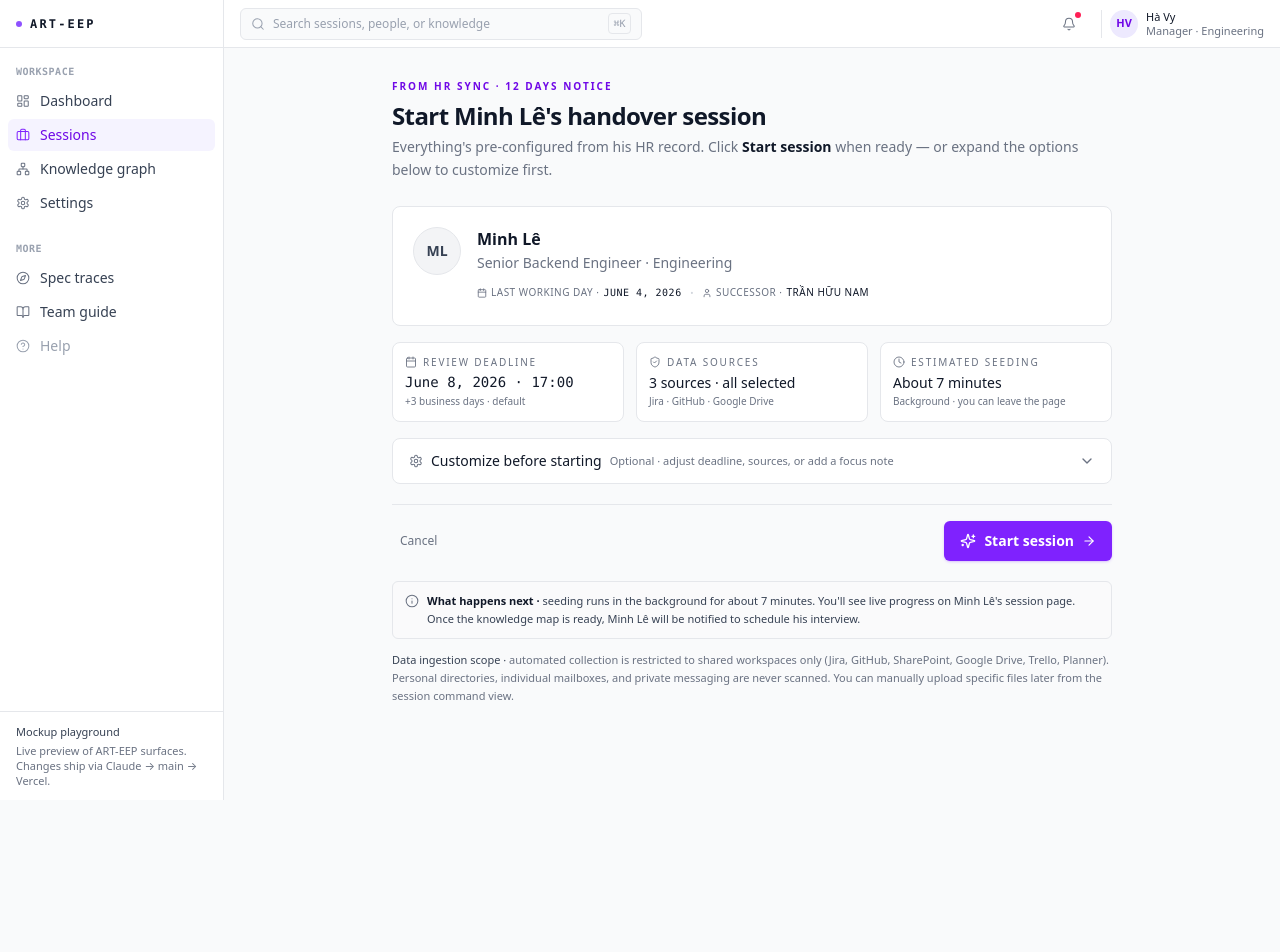
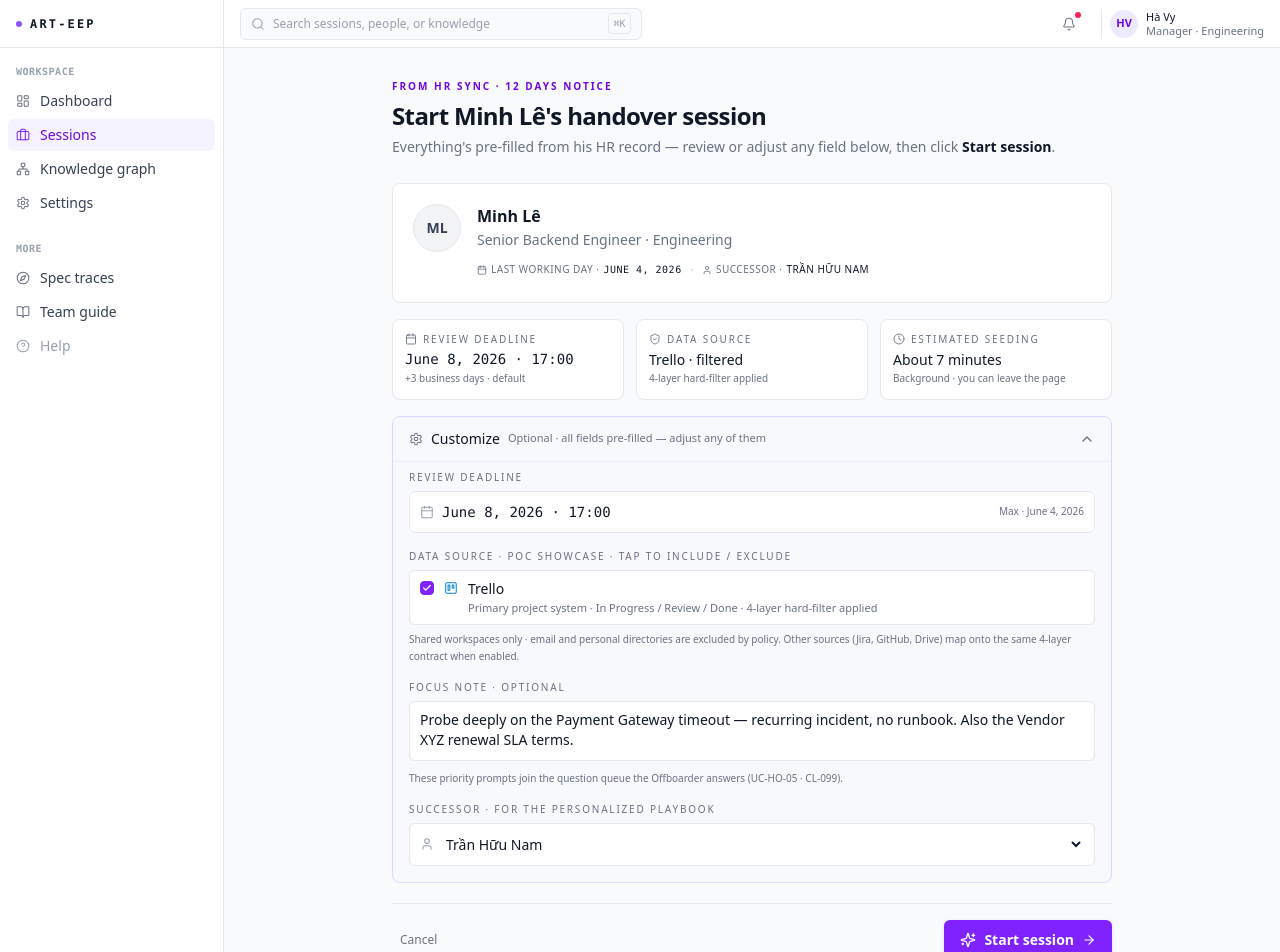
Before and after one commit to BuiDoanKhanhAnPrecioFishbone/esb-mockup, a Next.js app: page /session/new in a window 1280 px wide. Shown: the top 952 px of the page. Before the commit the page ends 800 px from the top, so only its background shows below. Built offline with nearby package versions, Linux system fonts and the light colour scheme.

Commit message:
feat(initiate): migrate quick-initiate to Trello source (CL-091); Customize panel open by default with all fields selectable + pre-filled (CL-105); capture copy -> async question queue (CL-099)

```diff
--- a/components/mockups/uc-ho-01-quick-initiate.jsx
+++ b/components/mockups/uc-ho-01-quick-initiate.jsx
@@ -3,31 +3,28 @@
 import React, { useState } from "react";
 import Link from "next/link";
 import {
-  ChevronLeft, ChevronRight, ChevronDown, ChevronUp, Check, X,
-  Calendar, Github, Folder, GitBranch, User, Sparkles, ArrowRight,
-  Info, Settings, FileText, Clock, AlertTriangle, ShieldCheck
+  ChevronLeft, ChevronRight, ChevronDown, ChevronUp, Check,
+  Calendar, Trello, User, Sparkles, ArrowRight,
+  Info, Settings, Clock, ShieldCheck
 } from "lucide-react";
 
 /* ═══════════════════════════════════════════════════════════════════
    UC-HO-01 · Quick Initiate — streamlined session creation
 
-   Design response to feedback that the multi-step wizard caused fatigue.
-   Principle: HR sync already knows everything needed. The manager's job
-   is to CONFIRM, not CONFIGURE. Defaults are good 95% of the time.
+   Principle: HR sync already knows everything needed. The manager
+   confirms, then starts. Defaults are good 95% of the time.
 
-   ONE screen. ONE primary action. Customization hidden behind a
-   progressive-disclosure expander for the rare cases that need it.
+   Field principle (CL-105): no field is hidden or disabled. The
+   Customize panel is shown by default — every option is visible,
+   selectable, and pre-filled with the happy-path value.
 
-   Data sources comply with the data-ingestion governance rule —
-   email is NEVER an automated source. Engineering sources are
-   Jira · GitHub · Google Drive (all shared workspaces).
+   POC data source (CL-091): Trello is the demonstrated source, with
+   the 4-Layer Hard-Filter applied as a source-agnostic ingestion
+   contract. Email and personal directories are never scanned.
 
-   Two states to demonstrate:
-     1. Default ready — collapsed expander · one click to start
-     2. Customize expanded — same screen with the expander open
-
-   After "Start session" the user is routed to /session/[id] —
-   the command view mockup. No more multi-step wizard.
+   Capture mechanism (CL-098/CL-099): voice interview deferred to
+   Phase 2 — the Offboarder answers an async question queue + uploads
+   files at their own pace.
 
    Honors locked design rules:
      · CL-018 sentence-shaped placeholder
@@ -36,8 +33,8 @@ import {
    ═══════════════════════════════════════════════════════════════════ */
 
 const FLOW = [
-  { id: "ready",     label: "Ready to start",      trigger: "Defaults from HR sync · one click to start." },
-  { id: "customize", label: "Customize before starting", trigger: "Same screen with the customize expander open." },
+  { id: "ready",     label: "Ready to start",           trigger: "Defaults from HR sync · all fields pre-filled." },
+  { id: "customize", label: "Customize before starting", trigger: "Every field is shown and adjustable." },
 ];
 
 const SCENARIO = {
@@ -51,10 +48,9 @@ const SCENARIO = {
   daysLeft: 12,
   defaultDeadline: "June 8, 2026 · 17:00",
   successor: "Trần Hữu Nam",
+  successorOptions: ["Trần Hữu Nam", "Duy Nguyễn", "Assign later"],
   sources: [
-    { icon: GitBranch, name: "Jira",           detail: "47 active tickets · 6 months of comments", selected: true },
-    { icon: Github,    name: "GitHub",         detail: "23 shared repos · PR descriptions, commit messages, wiki pages",  selected: true },
-    { icon: Folder,    name: "Google Drive",   detail: "412 files · titles and edit recency only · content read only during interview", selected: true },
+    { icon: Trello, name: "Trello", detail: "Primary project system · In Progress / Review / Done · 4-layer hard-filter applied", selected: true },
   ],
   seedingEstimate: "About 7 minutes",
 };
@@ -65,17 +61,16 @@ export default function UCHO01QuickInitiate({ embedded = false, view = "ready" }
     return i >= 0 ? i : 0;
   });
   const step = FLOW[stepIdx];
-  const showCustomize = stepIdx === 1;
 
   if (embedded) {
-    return <QuickInitiateScreen showCustomize={showCustomize} />;
+    return <QuickInitiateScreen />;
   }
 
   return (
     <div className="min-h-screen bg-gray-50 flex flex-col text-gray-900" style={{ fontFamily: 'ui-sans-serif, system-ui, -apple-system, "Segoe UI", sans-serif' }}>
       <TopBar step={step} stepIdx={stepIdx} onJump={setStepIdx} />
       <main className="flex-1">
-        <QuickInitiateScreen showCustomize={showCustomize} />
+        <QuickInitiateScreen />
       </main>
       <FooterNav stepIdx={stepIdx} step={step} onChange={setStepIdx} />
     </div>
@@ -153,10 +148,12 @@ function FooterNav({ stepIdx, step, onChange }) {
 
 /* ═══════════════════════════════════════════════════════════════════
    The quick-initiate screen
-   One layout, two states (customize collapsed / expanded)
+   Customize panel shown by default — all fields visible & adjustable
    ═══════════════════════════════════════════════════════════════════ */
 
-function QuickInitiateScreen({ showCustomize }) {
+function QuickInitiateScreen() {
+  const [open, setOpen] = useState(true);
+
   return (
     <div className="max-w-3xl mx-auto p-6">
       <div className="mb-6">
@@ -165,7 +162,7 @@ function QuickInitiateScreen({ showCustomize }) {
           Start {SCENARIO.offboarder}'s handover session
         </h1>
         <p className="text-sm text-gray-500 mt-1 leading-relaxed">
-          Everything's pre-configured from his HR record. Click <strong className="text-gray-900">Start session</strong> when ready — or expand the options below to customize first.
+          Everything's pre-filled from his HR record — review or adjust any field below, then click <strong className="text-gray-900">Start session</strong>.
         </p>
       </div>
 
@@ -195,29 +192,27 @@ function QuickInitiateScreen({ showCustomize }) {
 
       {/* Pre-configured defaults grid */}
       <div className="grid grid-cols-3 gap-3 mb-4">
-        <DefaultTile icon={Calendar}    label="Review deadline"    value={SCENARIO.defaultDeadline}      detail="+3 business days · default" />
-        <DefaultTile icon={ShieldCheck} label="Data sources"       value="3 sources · all selected"      detail="Jira · GitHub · Google Drive" />
-        <DefaultTile icon={Clock}       label="Estimated seeding"  value={SCENARIO.seedingEstimate}      detail="Background · you can leave the page" />
+        <DefaultTile icon={Calendar}    label="Review deadline"    value={SCENARIO.defaultDeadline}  detail="+3 business days · default" />
+        <DefaultTile icon={ShieldCheck} label="Data source"        value="Trello · filtered"          detail="4-layer hard-filter applied" />
+        <DefaultTile icon={Clock}       label="Estimated seeding"  value={SCENARIO.seedingEstimate}   detail="Background · you can leave the page" />
       </div>
 
-      {/* Progressive disclosure: Customize */}
-      <article className={`rounded-lg border ${showCustomize ? "border-violet-200 bg-violet-50/20" : "border-gray-200 bg-white"} mb-5 transition-colors`}>
-        <Link
-          href={showCustomize ? "/session/new" : "/session/new?customize=1"}
-          className={`w-full px-4 py-3 flex items-center justify-between text-left focus:outline-none focus:ring-2 focus:ring-violet-500/20 rounded-lg`}
+      {/* Customize — shown by default · all fields visible & adjustable */}
+      <article className={`rounded-lg border ${open ? "border-violet-200 bg-violet-50/20" : "border-gray-200 bg-white"} mb-5 transition-colors`}>
+        <button
+          type="button"
+          onClick={() => setOpen((o) => !o)}
+          className="w-full px-4 py-3 flex items-center justify-between text-left focus:outline-none focus:ring-2 focus:ring-violet-500/20 rounded-lg"
         >
           <div className="flex items-center gap-2 min-w-0">
             <Settings className="w-3.5 h-3.5 text-gray-500 shrink-0" strokeWidth={1.75} />
-            <span className="text-sm font-medium text-gray-900">Customize before starting</span>
-            <span className="text-[11px] text-gray-500">Optional · adjust deadline, sources, or add a focus note</span>
+            <span className="text-sm font-medium text-gray-900">Customize</span>
+            <span className="text-[11px] text-gray-500">Optional · all fields pre-filled — adjust any of them</span>
           </div>
-          {showCustomize
-            ? <ChevronUp className="w-4 h-4 text-gray-500 shrink-0" />
-            : <ChevronDown className="w-4 h-4 text-gray-500 shrink-0" />
-          }
-        </Link>
+          {open ? <ChevronUp className="w-4 h-4 text-gray-500 shrink-0" /> : <ChevronDown className="w-4 h-4 text-gray-500 shrink-0" />}
+        </button>
 
-        {showCustomize && <CustomizeBody />}
+        {open && <CustomizeBody />}
       </article>
 
       {/* Primary action row */}
@@ -242,12 +237,12 @@ function QuickInitiateScreen({ showCustomize }) {
       <article className="rounded-md border border-gray-200 bg-gray-50/40 px-3 py-2.5 mt-5 flex items-start gap-2">
         <Info className="w-3.5 h-3.5 text-gray-500 shrink-0 mt-0.5" strokeWidth={1.75} />
         <div className="text-[11px] text-gray-700 leading-relaxed flex-1">
-          <strong className="text-gray-900">What happens next ·</strong> seeding runs in the background for about 7 minutes. You'll see live progress on {SCENARIO.offboarder}'s session page. Once the knowledge map is ready, {SCENARIO.offboarder} will be notified to schedule his interview.
+          <strong className="text-gray-900">What happens next ·</strong> we gather from Trello in the background (about 7 minutes, 4-layer filter applied). You'll see live progress on {SCENARIO.offboarder}'s session page. Once the knowledge map is ready, {SCENARIO.offboarder} is notified to start answering his handover question queue.
         </div>
       </article>
 
       <p className="text-[11px] text-gray-500 mt-3 leading-relaxed">
-        <span className="text-gray-700 font-medium">Data ingestion scope ·</span> automated collection is restricted to shared workspaces only (Jira, GitHub, SharePoint, Google Drive, Trello, Planner). Personal directories, individual mailboxes, and private messaging are never scanned. You can manually upload specific files later from the session command view.
+        <span className="text-gray-700 font-medium">Data ingestion scope ·</span> automated collection is restricted to shared workspaces only (Trello, Jira, GitHub, SharePoint, Google Drive, Planner). Personal directories, individual mailboxes, and private messaging are never scanned. You can manually upload specific files later from the session command view.
       </p>
     </div>
   );
@@ -267,6 +262,12 @@ function DefaultTile({ icon: Icon, label, value, detail }) {
 }
 
 function CustomizeBody() {
+  const [sources, setSources] = useState(SCENARIO.sources.map((s) => ({ ...s })));
+  const [successor, setSuccessor] = useState(SCENARIO.successor);
+
+  const toggle = (name) =>
+    setSources((prev) => prev.map((s) => (s.name === name ? { ...s, selected: !s.selected } : s)));
+
   return (
     <div className="px-4 pb-4 pt-2 border-t border-violet-100 space-y-4">
       {/* Review deadline */}
@@ -283,25 +284,30 @@ function CustomizeBody() {
         </div>
       </div>
 
-      {/* Data sources */}
+      {/* Data source (interactive toggle) */}
       <div>
-        <label className="text-[10px] uppercase tracking-[0.18em] text-gray-500 font-medium block mb-1.5">Data sources · uncheck any to exclude</label>
+        <label className="text-[10px] uppercase tracking-[0.18em] text-gray-500 font-medium block mb-1.5">Data source · POC showcase · tap to include / exclude</label>
         <div className="space-y-1.5">
-          {SCENARIO.sources.map((s) => (
-            <label key={s.name} className="flex items-start gap-2.5 rounded-md border border-gray-200 bg-white px-2.5 py-2 cursor-pointer hover:border-gray-300 transition-colors">
+          {sources.map((s) => (
+            <button
+              type="button"
+              key={s.name}
+              onClick={() => toggle(s.name)}
+              className="w-full flex items-start gap-2.5 rounded-md border border-gray-200 bg-white px-2.5 py-2 text-left hover:border-gray-300 transition-colors focus:outline-none focus:ring-2 focus:ring-violet-500/15"
+            >
               <span className={`w-3.5 h-3.5 rounded border flex items-center justify-center shrink-0 mt-0.5 ${s.selected ? "bg-violet-600 border-violet-600" : "bg-white border-gray-300"}`}>
                 {s.selected && <Check className="w-2.5 h-2.5 text-white" strokeWidth={3} />}
               </span>
-              <s.icon className="w-3.5 h-3.5 text-gray-500 shrink-0 mt-0.5" strokeWidth={1.75} />
+              <s.icon className="w-3.5 h-3.5 text-sky-600 shrink-0 mt-0.5" strokeWidth={1.75} />
               <div className="flex-1 min-w-0">
                 <div className="text-sm text-gray-900 font-medium">{s.name}</div>
                 <div className="text-[11px] text-gray-500 leading-relaxed">{s.detail}</div>
               </div>
-            </label>
+            </button>
           ))}
         </div>
         <p className="text-[10px] text-gray-500 mt-1.5 leading-relaxed">
-          Shared workspaces only · email and personal directories are excluded by policy.
+          Shared workspaces only · email and personal directories are excluded by policy. Other sources (Jira, GitHub, Drive) map onto the same 4-layer contract when enabled.
         </p>
       </div>
 
@@ -314,16 +320,21 @@ function CustomizeBody() {
           className="w-full min-h-[60px] px-2.5 py-2 rounded-md border border-gray-200 bg-white text-sm text-gray-900 placeholder:text-gray-400 outline-none focus:border-violet-400 focus:ring-2 focus:ring-violet-500/15 transition-colors resize-none"
           style={{ fontFamily: "inherit" }}
         />
-        <p className="text-[10px] text-gray-500 mt-1">You can also add priority prompts later via UC-HO-05.</p>
+        <p className="text-[10px] text-gray-500 mt-1">These priority prompts join the question queue the Offboarder answers (UC-HO-05 · CL-099).</p>
       </div>
 
-      {/* Successor reassignment (rare) */}
+      {/* Successor (selectable) */}
       <div>
         <label className="text-[10px] uppercase tracking-[0.18em] text-gray-500 font-medium block mb-1.5">Successor · for the personalized playbook</label>
-        <div className="rounded-md border border-gray-200 bg-white p-2.5 flex items-center gap-2">
+        <div className="rounded-md border border-gray-200 bg-white p-2.5 flex items-center gap-2 focus-within:border-violet-400 focus-within:ring-2 focus-within:ring-violet-500/15 transition-colors">
           <User className="w-3.5 h-3.5 text-gray-400 shrink-0" strokeWidth={1.75} />
-          <span className="text-sm text-gray-900 flex-1">{SCENARIO.successor}</span>
-          <button className="text-[11px] text-violet-700 hover:text-violet-900 font-medium">Change</button>
+          <select
+            value={successor}
+            onChange={(e) => setSuccessor(e.target.value)}
+            className="flex-1 text-sm text-gray-900 bg-transparent outline-none"
+          >
+            {SCENARIO.successorOptions.map((o) => <option key={o} value={o}>{o}</option>)}
+          </select>
         </div>
       </div>
     </div>
```
